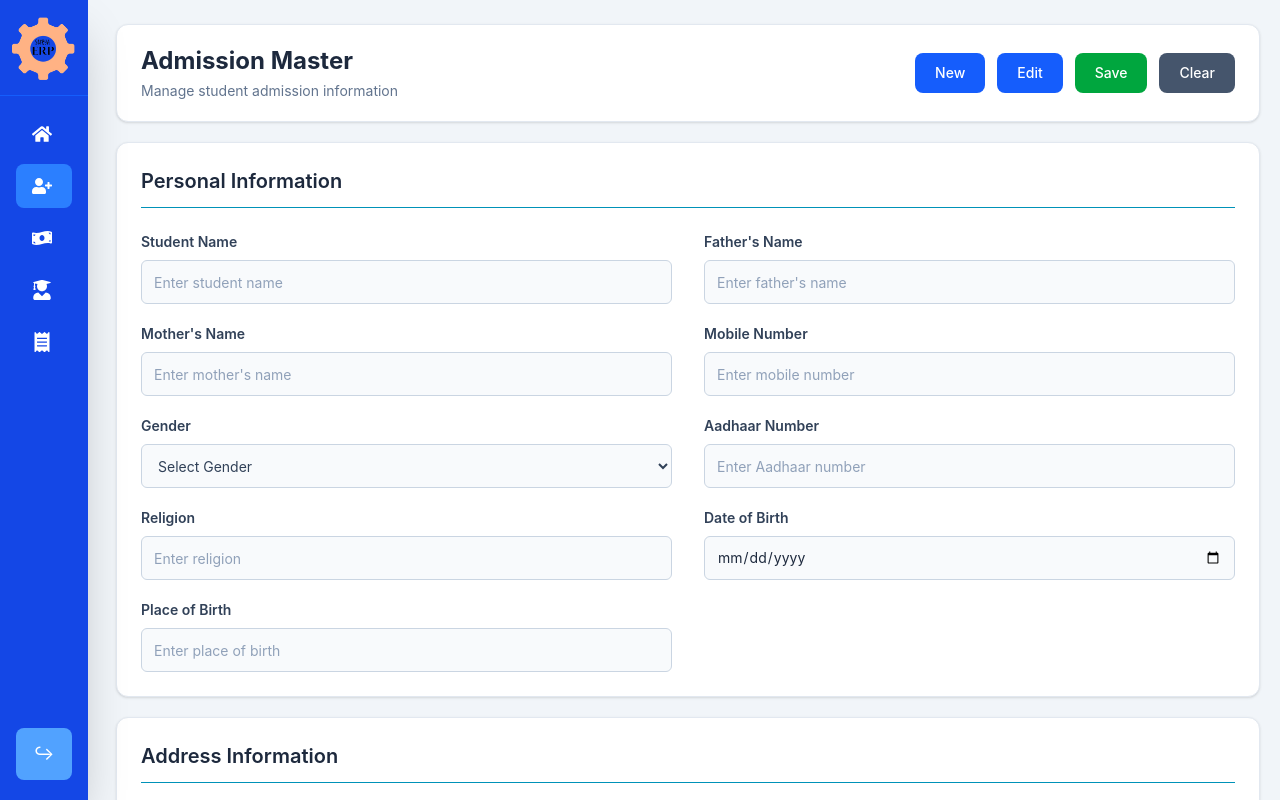
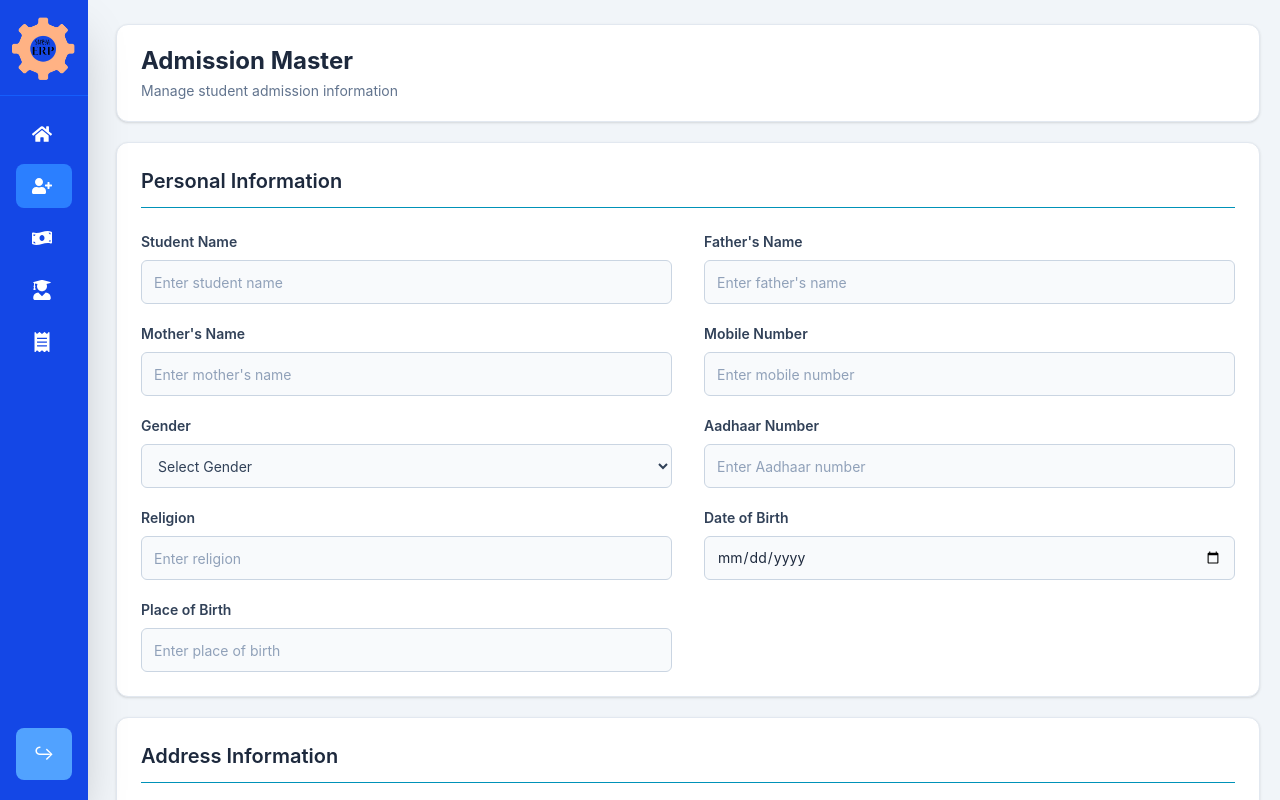
Before and after one commit to pradeep-tanwar166/School_Management_ERP, a React (Vite) app in the folder Frontend/: page /admission in a window 1280 px wide. Shown: the top 800 px of the page. Built offline with nearby package versions, Linux system fonts and the light colour scheme; sample sign-in values are in the browser's storage.

Commit message:
10th commit

```diff
--- a/Frontend/src/pages/Admission.jsx
+++ b/Frontend/src/pages/Admission.jsx
@@ -38,17 +38,7 @@ function Admission() {
     setFormData(initialData);
   };
 
-  // ================= NEW =================
 
-  const handleNew = () => {
-    setFormData(initialData);
-  };
-
-  // ================= EDIT =================
-
-  const handleEdit = () => {
-    alert("Select a student record to edit.");
-  };
 
   // ================= SAVE / SUBMIT =================
 
@@ -56,14 +46,14 @@ function Admission() {
     event.preventDefault();
 
     try {
-      console.log("Submitting data:", formData);
+
 
       const response = await api.post(
         "/pages/admission",
         formData
       );
 
-      console.log("Admission response:", response.data);
+
 
       alert("Admission saved successfully");
 
@@ -71,17 +61,6 @@ function Admission() {
       setFormData(initialData);
 
     } catch (error) {
-      console.log("FULL ERROR:", error);
-
-      console.log(
-        "STATUS:",
-        error.response?.status
-      );
-
-      console.log(
-        "DATA:",
-        error.response?.data
-      );
 
       console.log(
         "MESSAGE:",
@@ -124,51 +103,9 @@ function Admission() {
               </p>
             </div>
 
-            {/* HEADER BUTTONS */}
 
-            <div className="flex flex-wrap items-center gap-3">
 
-              {/* NEW */}
 
-              <button
-                type="button"
-                onClick={handleNew}
-                className="rounded-lg bg-blue-600 px-5 py-2.5 text-sm font-medium text-white transition hover:bg-blue-700"
-              >
-                New
-              </button>
-
-              {/* EDIT */}
-
-              <button
-                type="button"
-                onClick={handleEdit}
-                className="rounded-lg bg-blue-600 px-5 py-2.5 text-sm font-medium text-white transition hover:bg-blue-700"
-              >
-                Edit
-              </button>
-
-              {/* SAVE */}
-
-              <button
-                type="submit"
-                form="admissionForm"
-                className="rounded-lg bg-green-600 px-5 py-2.5 text-sm font-medium text-white transition hover:bg-green-700"
-              >
-                Save
-              </button>
-
-              {/* CLEAR */}
-
-              <button
-                type="button"
-                onClick={clearForm}
-                className="rounded-lg bg-slate-600 px-5 py-2.5 text-sm font-medium text-white transition hover:bg-slate-700"
-              >
-                Clear
-              </button>
-
-            </div>
           </div>
 
           {/* ================= FORM ================= */}
--- a/Frontend/src/pages/Fees.jsx
+++ b/Frontend/src/pages/Fees.jsx
@@ -125,51 +125,6 @@ function Fees() {
               </p>
             </div>
 
-            {/* HEADER BUTTONS */}
-
-            <div className="flex flex-wrap items-center gap-3">
-
-              {/* NEW */}
-
-              <button
-                type="button"
-                onClick={handleNew}
-                className="rounded-lg bg-blue-600 px-5 py-2.5 text-sm font-medium text-white transition hover:bg-blue-700"
-              >
-                New
-              </button>
-
-              {/* EDIT */}
-
-              <button
-                type="button"
-                onClick={handleEdit}
-                className="rounded-lg bg-blue-600 px-5 py-2.5 text-sm font-medium text-white transition hover:bg-blue-700"
-              >
-                Edit
-              </button>
-
-              {/* SAVE */}
-
-              <button
-                type="submit"
-                form="feesForm"
-                className="rounded-lg bg-green-600 px-5 py-2.5 text-sm font-medium text-white transition hover:bg-green-700"
-              >
-                Save
-              </button>
-
-              {/* CLEAR */}
-
-              <button
-                type="button"
-                onClick={handleClear}
-                className="rounded-lg bg-slate-600 px-5 py-2.5 text-sm font-medium text-white transition hover:bg-slate-700"
-              >
-                Clear
-              </button>
-
-            </div>
           </div>
 
           {/* ================= FORM ================= */}
```
